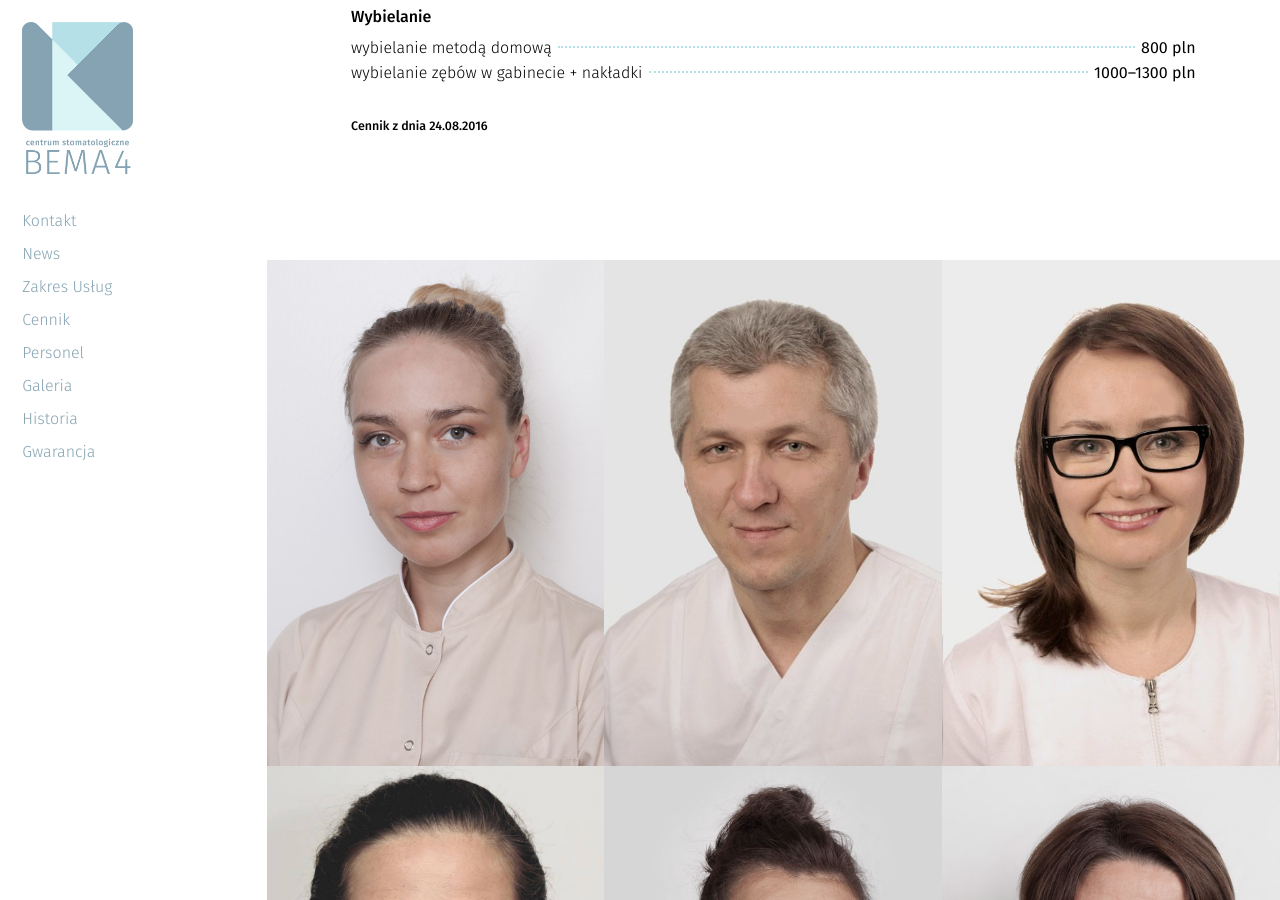
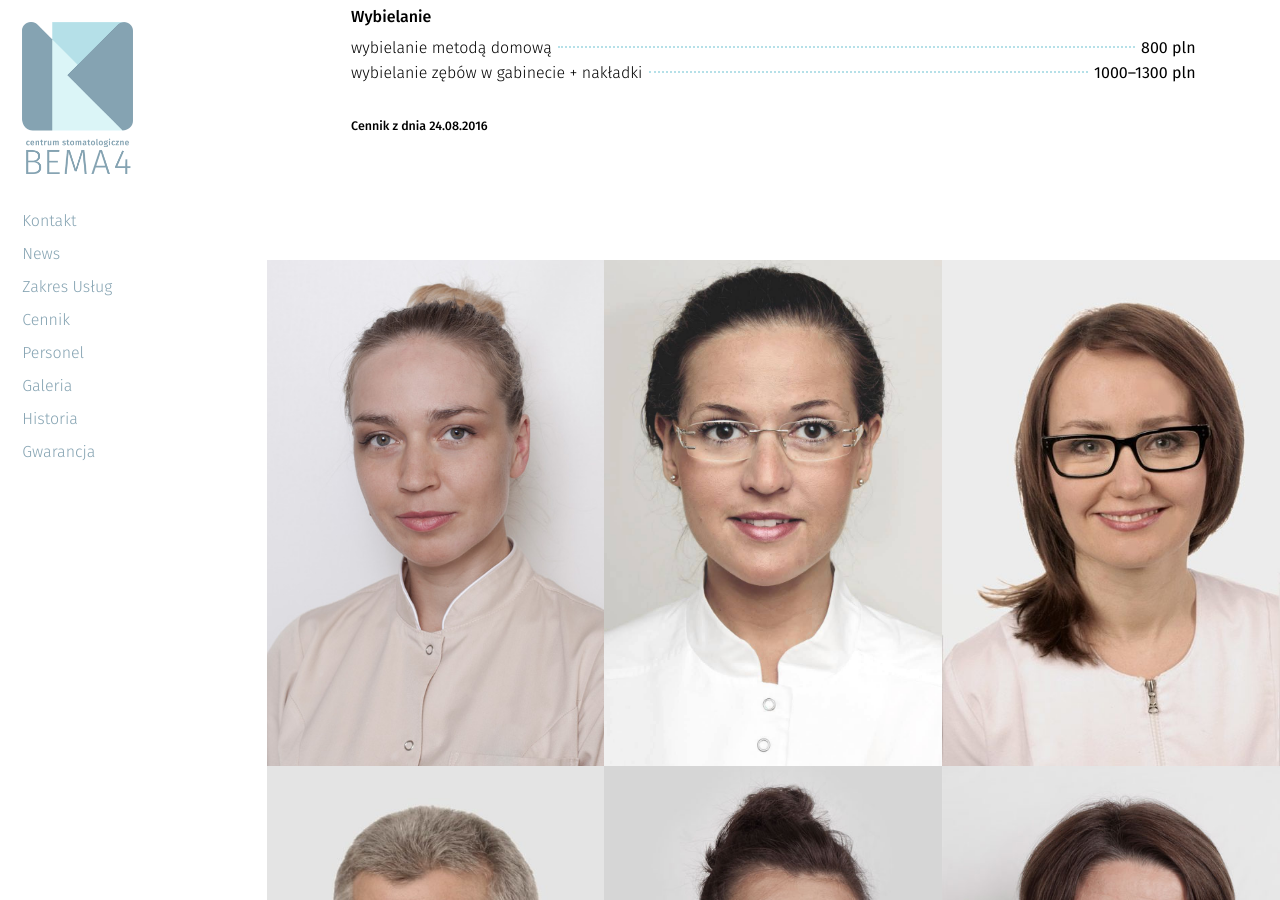
Before and after one commit to CSB4/bema4, a Jekyll site: the page built from index.html, in a window 1280 px wide and 900 px high, scrolled down 4485 px. Built offline with Jekyll 4.4.1, drawn with Linux system fonts in a browser that asks for light colours; nearby versions of some CDN libraries.

```diff
--- a/_data/galleries.yml
+++ b/_data/galleries.yml
@@ -40,28 +40,28 @@
     position: Lekarz dentysta
     group: doctors
     description: Izabela Marszałek jest absolwentką Wydziału Lekarskiego o specjalności Techniki Dentystyczne-Protetyka Stomatologiczna oraz Wydziału Lekarsko-Dentystycznego na Gdańskim Uniwersytecie Medycznym. Zdobyła tytuły technika dentystycznego i lekarza dentysty. Stale podnosi swoje kwalifikacje na licznych kursach i szkoleniach. W 2011 roku dołączyła do zespołu Centrum Bema 4, gdzie wykonuje zabiegi z zakresu stomatologii estetycznej, zaawansowanej protetyki, endodoncji mikroskopowej, chirurgii stomatologicznej oraz stomatologii zachowawczej. Prywatnie miłośniczka tańca i kajakarstwa.
+  - name: anna_ka.jpg
+    title: Anna Kabacińska-Jerzak
+    position: Lekarz dentysta
+    group: doctors
+    description: Absolwentka ukończonego z wyróżnieniem kierunku lekarsko-dentystycznego Gdańskiego Uniwersytetu Medycznego. Wieloletni nauczyciel akademicki oraz wykładowca na Katedrze Stomatologii Zachowawczej i Endodoncji Gdańskiego Uniwersytetu Medycznego. Współautorka prac naukowych oraz programów badawczych. W 2013 roku zdała z najlepszym wynikiem w Polsce egzamin specjalizacyjny w zakresie stomatologii zachowawczej z endodoncją. Realizuje specjalistyczne zabiegi z zakresu nowoczesnej endodoncji z użyciem mikroskopu zabiegowego, stomatologii zachowawczej w pełnym zakresie oraz protetyki stomatologicznej. Pasjonuje się dysfunkcjami narządu żucia, chorobą okluzyjną oraz problemami ze stawami skroniowo-żuchwowymi. W trosce o dobro pacjentów oraz wysoką jakość swojej pracy stale podnosi kwalifikacje uczestnicząc w licznych szkoleniach i kursach naukowych w Polsce i za granicą. Prywatnie kocha kino i podróże, lubi biegać, pływać, jeździć na rowerze i startuje w triathlonach.
+  - name: natalia.jpg
+    title: Natalia Piaskowska
+    position: Specjalista periodontologii
+    group: doctors
+    description: Natalia Piaskowska jest absolwentką kierunku lekarsko-stomatologicznego Gdańskiej Akademii Medycznej. W 2000 r. zdała z wyróżnieniem egzamin na I stopień specjalizacji ze stomatologii ogólnej. W 2008 r. uzyskała II stopień specjalizacji z zakresu periodontologii. W swojej praktyce szczególny nacisk kładzie na kompleksowe, interdyscyplinarne leczenie pacjentów. Pasjonuje się stomatologią estetyczną. Wykonuje skomplikowane zabiegi protetyczno-estetyczne, włączając zabiegi z zakresu chirurgii dziąsłowej. Uczestniczy w konferencjach i szkoleniach systematycznie doskonaląc swoją wiedzę i umiejętności. Interesuje się psychologią i astronomią. Lubi pływać i czytać książki.
   - name: jaroslaw.jpg
     title: Jarosław Szymkiewicz
     position: Specjalista chirurgii stomatologicznej
     group: doctors
     description: Jarosław Szymkiewicz ukończył studia stomatologiczne na Wydziale Lekarskim AM w Gdańsku w 1992 roku. Specjalizację I-go stopnia z zakresu chirurgii stomatologicznej uzyskał 25.11.1996 r. Specjalizację II-go stopnia z chirurgii stomatologicznej uzyskał 27.03.2007 r. Od 2001 roku zajmuje się implantologią. W latach 2007&ndash;2012 był wykładowcą na kursach implantologicznych dla lekarzy dentystów. Obecnie wspólnie z fizjoterapeutką Ewą Szerszeń prowadzi badania nad wykorzystaniem taśm Kinesio Taping po zabiegach chirurgicznych w obrębie jamy ustnej. Jego hobby to tenis ziemny.
-  - name: natalia.jpg
-    title: Natalia Piaskowska
-    position: Specjalista periodontologii
-    group: doctors
-    description: Natalia Piaskowska jest absolwentką kierunku lekarsko-stomatologicznego Gdańskiej Akademii Medycznej. W 2000 r. zdała z wyróżnieniem egzamin na I stopień specjalizacji ze stomatologii ogólnej. W 2008 r. uzyskała II stopień specjalizacji z zakresu periodontologii. W swojej praktyce szczególny nacisk kładzie na kompleksowe, interdyscyplinarne leczenie pacjentów. Pasjonuje się stomatologią estetyczną. Wykonuje skomplikowane zabiegi protetyczno-estetyczne, włączając zabiegi z zakresu chirurgii dziąsłowej. Uczestniczy w konferencjach i szkoleniach systematycznie doskonaląc swoją wiedzę i umiejętności. Interesuje się psychologią i astronomią. Lubi pływać i czytać książki.
-  - name: anna_ka.jpg
-    title: Anna Kabacińska-Jerzak
-    position: Lekarz dentysta
-    group: doctors
-    description: Absolwentka ukończonego z wyróżnieniem kierunku lekarsko-dentystycznego Gdańskiego Uniwersytetu Medycznego. Wieloletni nauczyciel akademicki oraz wykładowca na Katedrze Stomatologii Zachowawczej i Endodoncji Gdańskiego Uniwersytetu Medycznego. Współautorka prac naukowych oraz programów badawczych. W 2013 roku zdała z najlepszym wynikiem w Polsce egzamin specjalizacyjny w zakresie stomatologii zachowawczej z endodoncją. Realizuje specjalistyczne zabiegi z zakresu nowoczesnej endodoncji z użyciem mikroskopu zabiegowego, stomatologii zachowawczej w pełnym zakresie oraz protetyki stomatologicznej. Pasjonuje się dysfunkcjami narządu żucia, chorobą okluzyjną oraz problemami ze stawami skroniowo-żuchwowymi. W trosce o dobro pacjentów oraz wysoką jakość swojej pracy stale podnosi kwalifikacje uczestnicząc w licznych szkoleniach i kursach naukowych w Polsce i za granicą. Prywatnie kocha kino i podróże, lubi biegać, pływać, jeździć na rowerze i startuje w triathlonach.
+
 
   - name: asia_d.jpg
     title: Joanna Dawidowska
     position: Specjalistka do spraw administracyjno-finansowych, rejestratorka medyczna
     group: asisstants
     description:
-
   - name: ania_k.jpg
     title: Anna Konopka
     position: Higienistka stomatologiczna
@@ -77,11 +77,6 @@
     position: Higienistka stomatologiczna
     group: asisstants
     description:
-  - name: agnieszka.jpg
-    title: Agnieszka Wasilewska
-    position: Asystentka stomatologiczna
-    group: asisstants
-    description:
   - name: ola.jpg
     title: Aleksandra Koroś
     position: Higienistka stomatologiczna
```
